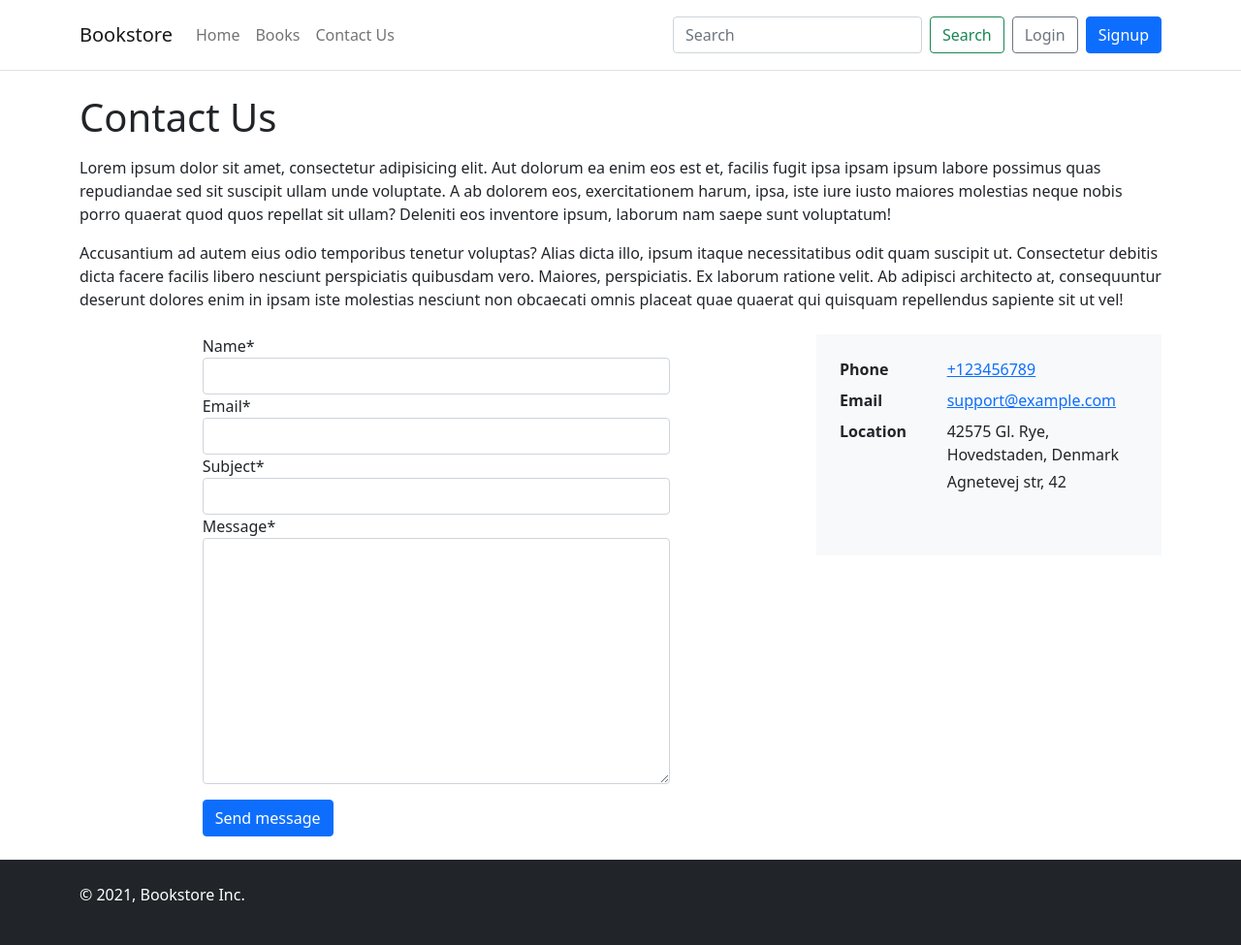
After one commit to dyachoksa/bookstore, a Django app: page /contact-us/ in a window 1280 px wide. The commit adds this page. Shown: the whole page at 97% size. Run offline with Django 3.2, Linux system fonts and the light colour scheme; some libraries are stand-ins or nearby versions.

Commit message:
Added contact us page/form

```diff
--- a/books/templates/books/base.html
+++ b/books/templates/books/base.html
@@ -35,6 +35,9 @@
                     </li>
                     <li class="nav-item">
                         <a class="nav-link" href="{% url 'books:list' %}">Books</a>
+                    </li>
+                    <li class="nav-item">
+                        <a class="nav-link" href="{% url 'feedback:contact-us' %}">Contact Us</a>
                     </li>
                 </ul>
 
--- a/bookstore/urls.py
+++ b/bookstore/urls.py
@@ -25,5 +25,6 @@ urlpatterns = [
     path('accounts/', include('allauth.urls')),
 
     path('store/', include('store.urls')),
+    path('', include('feedback.urls')),
     path('', include('books.urls')),
 ] + static(settings.MEDIA_URL, document_root=settings.MEDIA_ROOT)
--- /dev/null
+++ b/feedback/apps.py
@@ -0,0 +1,5 @@
+from django.apps import AppConfig
+
+
+class FeedbackConfig(AppConfig):
+    name = 'feedback'
--- /dev/null
+++ b/feedback/models.py
@@ -0,0 +1,32 @@
+from django.contrib.auth.models import User
+from django.db import models
+
+
+class ContactDataStatus(models.TextChoices):
+    NEW = 'new', 'New message'
+    IN_PROCESS = 'in_process', 'In process'
+    DONE = 'done', 'Done'
+
+
+class ContactData(models.Model):
+    status = models.CharField(
+        max_length=15, choices=ContactDataStatus.choices, default=ContactDataStatus.NEW, db_index=True
+    )
+    name = models.CharField(max_length=150)
+    email = models.EmailField(max_length=150)
+    subject = models.CharField(max_length=150)
+    message = models.TextField()
+    user = models.ForeignKey(User, on_delete=models.SET_NULL, blank=True, null=True)
+    created_at = models.DateTimeField(auto_now_add=True)
+    updated_at = models.DateTimeField(auto_now=True)
+
+    class Meta:
+        ordering = ['-created_at']
+        verbose_name = 'contact form data'
+        verbose_name_plural = 'contact forms data'
+
+    def __str__(self):
+        return self.subject
+
+    def __repr__(self):
+        return f"<ContactData id={self.pk} name={self.name} email={self.email}>"
--- /dev/null
+++ b/feedback/templates/feedback/contact-us.html
@@ -0,0 +1,69 @@
+{% extends "books/base.html" %}
+{% load i18n %}
+{% load crispy_forms_filters %}
+
+{% block title %}Contact Us{% endblock %}
+
+{% block content %}
+    <div class="row">
+        <div class="col">
+            <h1>Contact Us</h1>
+        </div>
+    </div>
+
+    <div class="row mt-2">
+        <div class="col">
+            <p>
+                Lorem ipsum dolor sit amet, consectetur adipisicing elit. Aut dolorum ea enim eos est et, facilis fugit
+                ipsa ipsam ipsum labore possimus quas repudiandae sed sit suscipit ullam unde voluptate.
+                A ab dolorem eos, exercitationem harum, ipsa, iste iure iusto maiores molestias neque nobis porro
+                quaerat quod quos repellat sit ullam? Deleniti eos inventore ipsum, laborum nam saepe sunt voluptatum!
+            </p>
+            <p>
+                Accusantium ad autem eius odio temporibus tenetur voluptas? Alias dicta illo, ipsum itaque
+                necessitatibus odit quam suscipit ut. Consectetur debitis dicta facere facilis libero nesciunt
+                perspiciatis quibusdam vero. Maiores, perspiciatis.
+                Ex laborum ratione velit. Ab adipisci architecto at, consequuntur deserunt dolores enim in ipsam iste
+                molestias nesciunt non obcaecati omnis placeat quae quaerat qui quisquam repellendus sapiente sit ut
+                vel!
+            </p>
+        </div>
+    </div>
+
+    <div class="row mt-2">
+        <div class="col-12 col-md-7 col-lg-8">
+            <div class="row justify-content-center">
+                <div class="col-12 col-lg-8">
+                    <form method="post">
+                        {% csrf_token %}
+
+                        {{ form | crispy }}
+
+                        <button type="submit" class="mt-3 btn btn-primary">{% trans "Send message" %}</button>
+                    </form>
+                </div>
+            </div>
+        </div>
+        <div class="col-12 col-md-5 col-lg-4">
+            <div class="bg-light p-4">
+                <dl class="row">
+                    <dt class="col-4">Phone</dt>
+                    <dd class="col-8">
+                        <a href="tel:+123456789">+123456789</a>
+                    </dd>
+
+                    <dt class="col-4">Email</dt>
+                    <dd class="col-8">
+                        <a href="mailto:support@example.com">support@example.com</a>
+                    </dd>
+
+                    <dt class="col-4">Location</dt>
+                    <dd class="col-8">
+                        <p class="mb-1">42575 Gl. Rye, Hovedstaden, Denmark</p>
+                        <p>Agnetevej str, 42</p>
+                    </dd>
+                </dl>
+            </div>
+        </div>
+    </div>
+{% endblock %}
--- /dev/null
+++ b/feedback/urls.py
@@ -0,0 +1,9 @@
+from django.urls import path
+
+from .views import ContactUsView
+
+app_name = "feedback"
+
+urlpatterns =[
+    path("contact-us/", ContactUsView.as_view(), name="contact-us"),
+]
--- /dev/null
+++ b/feedback/views.py
@@ -0,0 +1,38 @@
+from django.contrib.messages.views import SuccessMessageMixin
+from django.core.mail import mail_managers
+from django.template.loader import render_to_string
+from django.urls import reverse_lazy
+from django.views.generic import CreateView
+
+from .models import ContactData
+
+
+class ContactUsView(SuccessMessageMixin, CreateView):
+    template_name = "feedback/contact-us.html"
+    model = ContactData
+    fields = ['name', 'email', 'subject', 'message']
+    success_message = "Thank you, %(name)s! Your message was sent. We will respond as soon as possible."
+    success_url = reverse_lazy('feedback:contact-us')
+
+    def form_valid(self, form):
+        if self.request.user.is_authenticated:
+            form.instance.user = self.request.user
+
+        response = super().form_valid(form)
+
+        self.send_mail(form)
+
+        return response
+
+    def send_mail(self, form):
+        context = {**form.cleaned_data}
+
+        message_txt = render_to_string('feedback/email/contact-us.txt', context=context)
+        message_html = render_to_string('feedback/email/contact-us.html', context=context)
+
+        mail_managers(
+            form.cleaned_data['subject'],
+            message_txt,
+            fail_silently=False,
+            html_message=message_html
+        )
```
Also changed, not shown: bookstore/settings.py (+22 -0 lines), feedback/admin.py (added, +14 -0 lines), feedback/templates/feedback/email/contact-us.html (added, +21 -0 lines), feedback/templates/feedback/email/contact-us.txt (added, +7 -0 lines), feedback/__init__.py (added), feedback/migrations/0001_initial.py (added), feedback/migrations/0002_add_user_relation.py (added), feedback/migrations/__init__.py (added).
